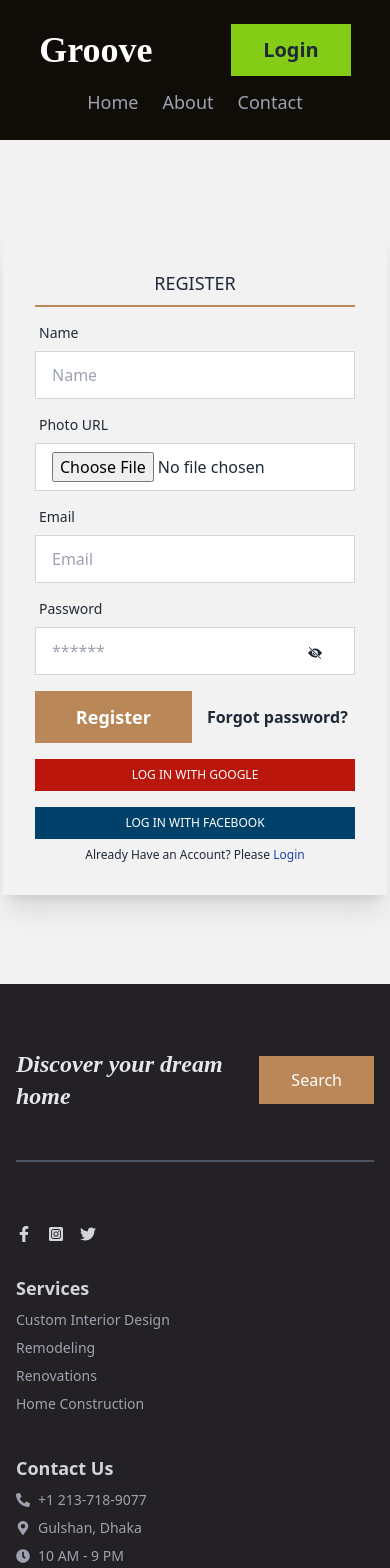
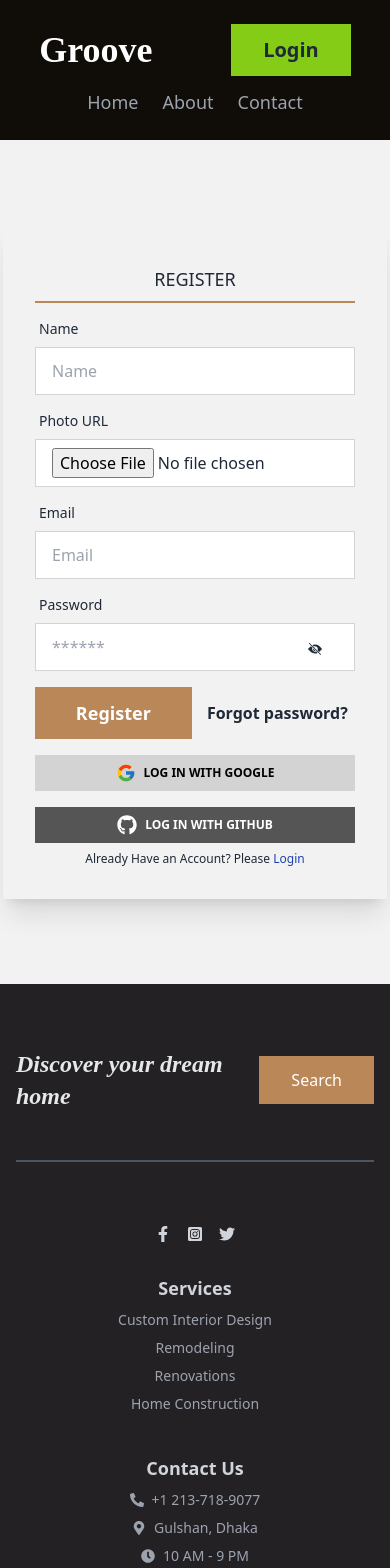
Before and after one commit to 5anne/B9A9-Groove-Real-Estate, a React (Vite) app: page /register in a window 390 px wide. Shown: the top 1568 px of the page. Built offline with nearby package versions, Linux system fonts and the light colour scheme; no server answers.

Commit message:
ninth commit

```diff
--- a/src/Home/BlogDetails.jsx
+++ b/src/Home/BlogDetails.jsx
@@ -12,7 +12,7 @@ const BlogDetails = ({ blog }) => {
                     <p className="text-gray-700">{publishedDate}</p>
                     <p className="text-gray-700">#{category}</p>
                 </div>
-                <h1 className="text-black text-xl font-semibold">{title}</h1>
+                <h1 className="text-black text-lg md:text-xl font-semibold">{title}</h1>
                 <p className="font-display">{excerpt}</p>
                 <div className="flex justify-between items-center mt-2">
                     <p className="text-gray-950 font-semibold">#{author}</p>
--- a/src/Home/Contact.jsx
+++ b/src/Home/Contact.jsx
@@ -14,11 +14,11 @@ const Contact = () => {
             </Helmet>
             <Navbar></Navbar>
             <div className="bg-blue-50 p-8 flex justify-center">
-                <div className="bg-white m-14 p-10 w-1/2">
-                    <h1 className="text-4xl font-medium text-center font-display pb-8">Contact Us</h1>
+                <div className="bg-white m-14 p-10 md:w-2/3 lg:w-1/2">
+                    <h1 className="text-3xl lg:text-4xl font-medium text-center font-display pb-8">Contact Us</h1>
                     <div className="flex justify-center"><p className="border w-40 border-[#ba8759]"></p></div>
-                    <div className="flex gap-8 mt-8">
-                        <div className="bg-cyan-950 p-4 w-1/2">
+                    <div className="flex flex-col lg:flex-row gap-8 mt-8">
+                        <div className="bg-cyan-950 p-4 lg:w-1/2">
                             <h1 className="font-semibold text-slate-400 font-display text-2xl">Contact Info</h1>
                             <div className="bg-white rounded-lg p-4 mt-4">
                                 <h2 className="flex gap-2 items-center font-semibold"><ImAddressBook /> Address:</h2>
--- a/src/Home/EstateDetails.jsx
+++ b/src/Home/EstateDetails.jsx
@@ -50,7 +50,7 @@ const EstateDetails = () => {
                                 facilities.map((facility, idx) => <li key={idx}>{facility}</li>)
                             }
                         </div>
-                        <div className="flex gap-8 items-center font-display text-xl md:text-2xl font-semibold my-4">
+                        <div className="flex flex-col md:flex-row md:gap-8 md:items-center font-display text-xl md:text-2xl font-semibold my-4">
                             <p>Status: {status}</p>
                             <p>Area: {area}</p>
                         </div>
--- a/src/Login/Login.jsx
+++ b/src/Login/Login.jsx
@@ -29,7 +29,6 @@ const Login = () => {
             .then(result => {
                 console.log(result.user);
                 e.target.reset();
-                // navigate('/');
                 navigate(location?.state ? location.state : '/');
             })
             .catch(error => {
--- a/src/Register/Register.jsx
+++ b/src/Register/Register.jsx
@@ -1,19 +1,23 @@
-import { Link } from "react-router-dom";
+import { Link, useLocation, useNavigate } from "react-router-dom";
 import Navbar from "../Shared/Navbar";
 import Footer from "../Shared/Footer";
 import { Helmet } from "react-helmet-async";
 import { useContext, useState } from "react";
 import { AuthContext } from "../Provider/AuthProvider";
 import { IoIosEye, IoIosEyeOff } from "react-icons/io";
+import { FcGoogle } from "react-icons/fc";
+import { FaGithub } from "react-icons/fa";
 import { updateProfile } from "firebase/auth";
 
 
 const Register = () => {
-    const { createUser } = useContext(AuthContext);
+    const { createUser, signInWithGoogle, signInWithGitHub } = useContext(AuthContext);
     const [regError, setRegError] = useState('');
     const [success, setSuccess] = useState('');
     const [show, setShow] = useState(false);
     const [file, setFile] = useState();
+    const navigate = useNavigate();
+    const location = useLocation();
 
     const handleChange = e => {
         setFile(URL.createObjectURL(e.target.files[0]));
@@ -57,10 +61,33 @@ const Register = () => {
                 })
                     .then(() => console.log('profile updated'))
                     .catch(error => console.error(error))
+
+                e.target.reset();
+                navigate(location?.state ? location.state : '/');
             })
             .catch(error => {
                 console.error(error);
                 setRegError(error.message);
+            })
+    }
+
+    const handleGoogleSignIn = () => {
+        signInWithGoogle()
+            .then(result => {
+                console.log(result.user)
+            })
+            .catch(error => {
+                console.error(error)
+            })
+    }
+
+    const handleGithub = () => {
+        signInWithGitHub()
+            .then(result => {
+                console.log(result.user)
+            })
+            .catch(error => {
+                console.error(error)
             })
     }
 
@@ -112,8 +139,8 @@ const Register = () => {
                             }
                         </div>
                         <div>
-                            <button className="bg-[#ba160c] w-full py-2 text-white text-xs">LOG IN WITH GOOGLE</button>
-                            <button className="bg-[#00416a] w-full py-2 text-white text-xs mt-4">LOG IN WITH FACEBOOK</button>
+                            <button onClick={handleGoogleSignIn} className="bg-[#d3d3d3] w-full py-2 text-black font-semibold text-xs flex justify-center gap-2 items-center"><span className="text-xl"><FcGoogle /></span>LOG IN WITH GOOGLE</button>
+                            <button onClick={handleGithub} className="bg-[#555555] w-full py-2 text-white font-semibold text-xs flex justify-center gap-2 items-center mt-4"><span className="text-xl"><FaGithub /></span>LOG IN WITH GITHUB</button>
                         </div>
                         <p className="text-xs text-center">Already Have an Account? Please <Link className="text-blue-800 hover:underline" to="/login">Login</Link></p>
                     </form>
--- a/src/Shared/Footer.jsx
+++ b/src/Shared/Footer.jsx
@@ -7,28 +7,28 @@ const Footer = () => {
                 <h1 className="font-bold font-display text-2xl lg:text-6xl text-gray-200"><i>Discover your dream home</i></h1>
                 <button className="text-white font-medium bg-[#ba8759] py-3 px-8">Search</button>
             </div>
-            <div className="flex flex-col-reverse md:flex-row justify-between items-start text-white py-12">
+            <div className="flex flex-col-reverse md:flex-row md:justify-between md:items-start text-white text-center md:text-start py-12">
                 <div className="leading-loose my-4 md:my-0">
                     <h1 className="text-gray-300 font-semibold">GROOVE REAL ESTATE INC.</h1>
                     <p className="text-gray-400 text-sm">Copyright © 2024 - All right reserved</p>
                 </div>
                 <nav className="my-4 md:my-0">
                     <h6 className="text-gray-300 font-bold text-lg">Contact Us</h6>
-                    <a className="link link-hover flex items-center gap-2 my-2 text-sm text-gray-400"><FaPhoneAlt /><span>+1 213-718-9077</span></a>
-                    <a className="link link-hover flex items-center gap-2 my-2 text-sm text-gray-400"><FaMapMarkerAlt /><span>Gulshan, Dhaka</span></a>
-                    <a className="link link-hover flex items-center gap-2 my-2 text-sm text-gray-400"><FaClock /><span>10 AM - 9 PM</span></a>
+                    <a className="link link-hover flex justify-center md:justify-start items-center gap-2 my-2 text-sm text-gray-400"><FaPhoneAlt /><span>+1 213-718-9077</span></a>
+                    <a className="link link-hover flex justify-center md:justify-start items-center gap-2 my-2 text-sm text-gray-400"><FaMapMarkerAlt /><span>Gulshan, Dhaka</span></a>
+                    <a className="link link-hover flex justify-center md:justify-start items-center gap-2 my-2 text-sm text-gray-400"><FaClock /><span>10 AM - 9 PM</span></a>
                 </nav>
                 <nav className="my-4 md:my-0">
                     <h6 className="text-gray-300 font-bold text-lg">Services</h6>
-                    <a className="link link-hover flex items-center gap-2 my-2 text-sm text-gray-400">Custom Interior Design</a>
-                    <a className="link link-hover flex items-center gap-2 my-2 text-sm text-gray-400">Remodeling</a>
-                    <a className="link link-hover flex items-center gap-2 my-2 text-sm text-gray-400">Renovations</a>
-                    <a className="link link-hover flex items-center gap-2 my-2 text-sm text-gray-400">Home Construction</a>
+                    <a className="link link-hover flex justify-center md:justify-start items-center gap-2 my-2 text-sm text-gray-400">Custom Interior Design</a>
+                    <a className="link link-hover flex justify-center md:justify-start items-center gap-2 my-2 text-sm text-gray-400">Remodeling</a>
+                    <a className="link link-hover flex justify-center md:justify-start items-center gap-2 my-2 text-sm text-gray-400">Renovations</a>
+                    <a className="link link-hover flex justify-center md:justify-start items-center gap-2 my-2 text-sm text-gray-400">Home Construction</a>
                 </nav>
-                <nav className="flex text-gray-300 gap-4 my-4 md:my-0">
-                    <a className="hover:text-[#00416a]"><FaFacebookF /></a>
-                    <a className="hover:text-[#E4405F]"><FaInstagramSquare /></a>
-                    <a className="hover:text-[#1e90ff]"><FaTwitter /></a>
+                <nav className="flex justify-center md:justify-start text-gray-300 gap-4 my-4 md:my-0">
+                    <a><FaFacebookF /></a>
+                    <a><FaInstagramSquare /></a>
+                    <a><FaTwitter /></a>
                 </nav>
             </div>
         </footer>
```
Also changed, not shown: src/Home/About.jsx (+7 -7 lines), src/Home/Blog.jsx (+4 -4 lines).
